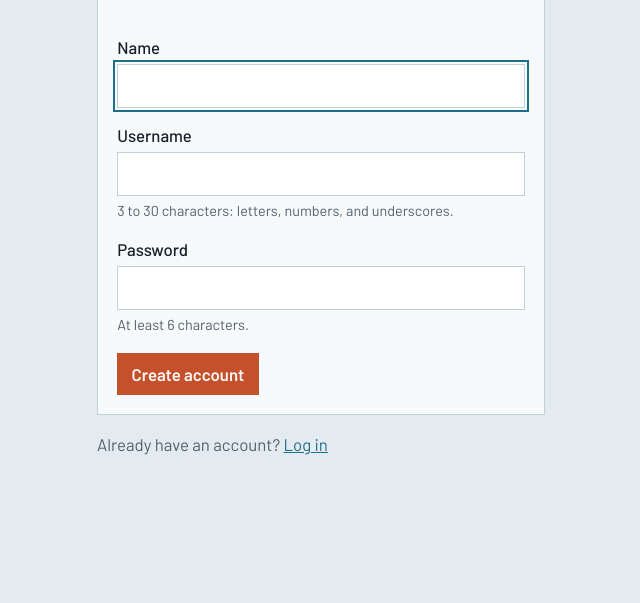
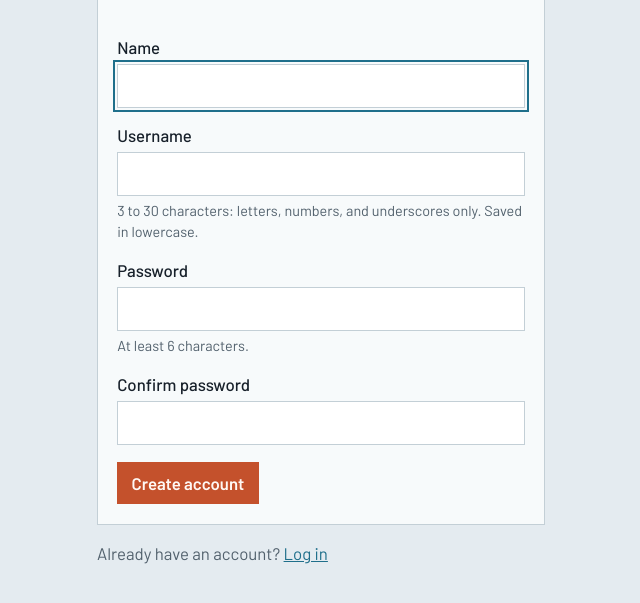
Before and after one commit to bellaouzo/Software_Engineering_CS3330, a Flask app: page /register in a window 1280 px wide. Shown: the part 146-749 px from the top of the page, without its empty margins (103-743 px from the left). Run offline with Flask 3, Linux system fonts and the light colour scheme.

Commit message:
fix: restore confirm password and PR #12 work, clean up validation (Req 6.1)

```diff
--- a/routes/auth.py
+++ b/routes/auth.py
@@ -6,6 +6,7 @@ from supabase import AuthApiError, AuthError, SupabaseException
 
 from supabase_client import get_supabase_client
 
+# Everything for logging in, signing up, and logging out
 auth_bp = Blueprint("auth", __name__)
 logger = logging.getLogger(__name__)
 
@@ -15,6 +16,10 @@ USERNAME_PATTERN = re.compile(r"^[a-z0-9_]{3,30}$")
 # Nothing is ever sent to it ("Confirm email" must stay off in Supabase). Hosted
 # Supabase rejects reserved TLDs like .invalid, but accepts example.com.
 PLACEHOLDER_EMAIL_DOMAIN = "example.com"
+# Shown as helper text and used as the form's minlength. Keep it equal to
+# "Minimum password length" in Supabase Auth (local config.toml uses 6); if the
+# live project is stricter, Supabase still rejects short ones as weak_password.
+MIN_PASSWORD_LENGTH = 6
 
 # Supabase error code -> (message shown to the user, HTTP status).
 LOGIN_ERRORS = {
@@ -29,14 +34,17 @@ REGISTER_ERRORS = {
         429,
     ),
 }
+# Fallbacks for errors we didn't plan for or when Supabase is down
 UNKNOWN_ERROR = ("Something went wrong on our end. Try again in a moment.", 502)
 UNREACHABLE_ERROR = ("Could not reach the database. Try again in a moment.", 503)
 
 
+# Turns "zach" into "zach@example.com" for Supabase
 def _username_to_email(username):
     return f"{username}@{PLACEHOLDER_EMAIL_DOMAIN}"
 
 
+# Used after login and when someone already logged in hits /login or /register
 def _redirect_to_dashboard():
     return redirect(url_for("dashboard.home"))
 
@@ -49,25 +57,33 @@ def _lookup_error(errors, error):
     return errors.get(error.code, UNKNOWN_ERROR)
 
 
+# Shows the login page again with the error and keeps the username typed in
 def _login_error(message, status, username=""):
-    # Keeps the typed username so the user only retypes the password.
     flash(message)
-    return render_template("login.html", form={"username": username}), status
+    return render_template("login.html", username=username), status
+
+
+# Shows the sign up form, also passes the min password length for the hint
+def _render_register(name="", username=""):
+    return render_template("register.html", name=name, username=username,
+                           min_password_length=MIN_PASSWORD_LENGTH)
 
 
 def _register_error(message, status, name="", username=""):
-    # Keeps the typed name and username. The password is never sent back.
+    """Re-shows the form with the name and username kept (never the password)."""
     flash(message)
-    return render_template("register.html", form={"name": name, "username": username}), status
+    return _render_register(name, username), status
 
 
 @auth_bp.route("/login", methods=["GET", "POST"])
 def login():
+    # Already logged in, no reason to see the login page
     if "user_id" in session:
         return _redirect_to_dashboard()
     if request.method == "GET":
-        return render_template("login.html", form={})
+        return render_template("login.html")
 
+    # Usernames are saved lowercase so lower it here too
     username = request.form.get("username", "").strip().lower()
     password = request.form.get("password", "")
     if not username or not password:
@@ -80,6 +96,7 @@ def login():
         return _login_error(*_lookup_error(LOGIN_ERRORS, error), username)
     except (AuthError, SupabaseException):
         return _login_error(*UNREACHABLE_ERROR, username)
+    # Save who they are and their tokens so get_user_client() can act as them
     session["user_id"] = result.user.id
     session["access_token"] = result.session.access_token
     session["refresh_token"] = result.session.refresh_token
@@ -88,23 +105,29 @@ def login():
 
 @auth_bp.route("/register", methods=["GET", "POST"])
 def register():
+    # Same as login, logged in users skip this page
     if "user_id" in session:
         return _redirect_to_dashboard()
     if request.method == "GET":
-        return render_template("register.html", form={})
+        return _render_register()
 
+    # Check the form ourselves first so we can give a clear message
     name = request.form.get("name", "").strip()
     username = request.form.get("username", "").strip().lower()
     password = request.form.get("password", "")
+    confirm_password = request.form.get("confirm_password", "")
     if not name or not username or not password:
-        return _register_error("Enter your name, username, and password.", 400, name, username)
+        return _register_error("Enter your name, username, and password.", 400,
+                               name, username)
     if not USERNAME_PATTERN.match(username):
         return _register_error(
             "Usernames are 3 to 30 characters: letters, numbers, and underscores only.",
-            400,
-            name,
-            username,
+            400, name, username,
         )
+    if password != confirm_password:
+        return _register_error("The passwords don't match. Type them again.", 400,
+                               name, username)
+    # name and username go in metadata, handle_new_user() copies them into profiles
     try:
         get_supabase_client().auth.sign_up(
             {
@@ -123,6 +146,7 @@ def register():
 
 @auth_bp.post("/logout")
 def logout():
+    # Wiping the session logs them out on our side
     session.clear()
     flash("You are logged out.")
     return redirect(url_for("auth.login"))
--- a/static/css/app.css
+++ b/static/css/app.css
@@ -15,7 +15,7 @@
   --stamp: #c4512c;      /* accent: buttons and active-nav underline */
   --stamp-ink: #fff8f4;  /* text color on top of the accent */
   --focus: #1f6f8b;      /* links and keyboard focus ring */
-   --error: #a3261b;     /* inline form errors (Req 6.1) */
+  --error: #a3261b;      /* inline form errors (Req 6.1) */
 }
 
 /* ---------- Base / reset ---------- */
@@ -307,16 +307,10 @@ button,
   }
 }
 
-/* ---------- Form hints and inline errors (Req 6.1) ---------- */
+/* ---------- Inline form errors (Req 6.1) ---------- */
+/* .field-hint is up in the forms section, these are the error versions */
 
-/* Rule shown under a field before the user types (e.g. username rules) */
-.field-hint {
-  margin: 0.3rem 0 0;
-  color: var(--muted);
-  font-size: 0.9rem;
-}
-
-/* Message shown under a field when its input breaks a rule (added by app.js) */
+/* Red message under a field that broke a rule, app.js adds these */
 .field-error {
   margin: 0.3rem 0 0;
   color: var(--error);
@@ -324,7 +318,7 @@ button,
   font-weight: 500;
 }
 
-/* Red border on the field that has the problem */
+/* Red border on the field with the problem */
 input.has-error,
 textarea.has-error,
 select.has-error {
--- a/static/js/app.js
+++ b/static/js/app.js
@@ -1,23 +1,24 @@
 /* ==========================================================================
    Inline Form Validation (Req 6.1)
-   Shows a message under a field as soon as its input breaks a rule, and again
-   for every problem when the user clicks submit, before anything is sent.
-   The rules themselves are plain HTML attributes on each field (required,
-   minlength, pattern); data-rule-message holds the text shown when a
-   minlength or pattern rule is broken. The server still checks everything.
+   Shows an error under a field once it breaks a rule, and shows all of them
+   when you hit submit so nothing bad gets sent. The rules are just HTML
+   attributes on the field (required, minlength, pattern, data-match-input).
+   data-rule-message is the error text. The server still checks everything.
    ========================================================================== */
 
 const FIELD_SELECTOR = "input, textarea, select";
+// Used if a match field doesn't have its own data-rule-message
+const MISMATCH_MESSAGE = "The passwords don't match.";
 
-// The text of the field's <label>, e.g. "Title"
+// Gets the field's label text (like "Title") for the error message
 function getFieldLabel(field) {
   const label = field.form.querySelector(`label[for="${field.id}"]`);
   return label ? label.textContent.trim() : "This field";
 }
 
-// Two checks the browser does not do reliably on its own:
-// - a required field holding only spaces counts as empty (the server agrees)
-// - minlength, which browsers skip for values filled in by autofill or scripts
+// Checks the browser doesn't do well on its own:
+// spaces only counts as empty (the server strips them too), minlength
+// (browsers skip it for autofilled values), and confirm password matching
 function checkExtraRules(field) {
   const value = field.value;
   const isText = field.tagName === "TEXTAREA" || field.type === "text";
@@ -26,11 +27,17 @@ function checkExtraRules(field) {
     message = `${getFieldLabel(field)} is required.`;
   } else if (field.minLength > 0 && value !== "" && value.length < field.minLength) {
     message = field.dataset.ruleMessage || `${getFieldLabel(field)} is too short.`;
+  } else if (field.dataset.matchInput) {
+    const original = document.getElementById(field.dataset.matchInput);
+    if (original && value !== "" && value !== original.value) {
+      message = field.dataset.ruleMessage || MISMATCH_MESSAGE;
+    }
   }
+  // An empty message means the field is fine
   field.setCustomValidity(message);
 }
 
-// The message for the first rule this field breaks, or "" if it is fine
+// Returns the error for the first rule the field breaks, or "" if it's fine
 function getErrorMessage(field) {
   const validity = field.validity;
   if (validity.valueMissing) {
@@ -45,7 +52,7 @@ function getErrorMessage(field) {
   return "";
 }
 
-// The message element under a field, created the first time it is needed
+// Finds the error <p> under a field, or makes one the first time
 function getErrorElement(field) {
   const errorId = `${field.id}-error`;
   let error = document.getElementById(errorId);
@@ -55,27 +62,28 @@ function getErrorElement(field) {
     error.className = "field-error";
     error.hidden = true;
 
-    // Put it after the field's hint text if there is one, otherwise after the field
+    // Goes under the hint text if the field has one, otherwise right under the field
     const hint = field.nextElementSibling;
     const anchor = hint && hint.classList.contains("field-hint") ? hint : field;
     anchor.insertAdjacentElement("afterend", error);
 
-    // Screen readers read the hint and the error together with the field
+    // Lets screen readers read the error along with the field
     const describedBy = field.getAttribute("aria-describedby");
     field.setAttribute("aria-describedby", describedBy ? `${describedBy} ${errorId}` : errorId);
   }
   return error;
 }
 
-// Checks one field and shows or hides its message. Returns true if it is valid.
+// Checks one field and shows or hides its error. Returns true if it's valid.
 function validateField(field) {
   if (!field.id || !field.willValidate) {
     return true;
   }
   checkExtraRules(field);
   const message = getErrorMessage(field);
+  // Fine and never had an error, so there's nothing to update
   if (!message && !document.getElementById(`${field.id}-error`)) {
-    return true; // valid and never showed an error: nothing to update
+    return true;
   }
   const error = getErrorElement(field);
   error.textContent = message;
@@ -86,11 +94,11 @@ function validateField(field) {
 }
 
 document.querySelectorAll("form").forEach((form) => {
-  // Our messages replace the browser's pop-up bubbles. Without JavaScript,
-  // noValidate stays false and the browser's own checks still run.
+  // Turn off the browser's popup bubbles since we show our own errors.
+  // If JavaScript is off this never runs, so the browser checks still work.
   form.noValidate = true;
 
-  // Leaving a field the user typed in: check it right away
+  // When they click out of a field they typed in, check it
   form.addEventListener("focusout", (event) => {
     const field = event.target;
     if (field.matches(FIELD_SELECTOR) && field.value !== "") {
@@ -99,17 +107,23 @@ document.querySelectorAll("form").forEach((form) => {
     }
   });
 
-  // Typing in a field that was already checked: update its message live,
-  // so it disappears as soon as the input is fixed
+  // Once a field has been checked, re-check it as they type so the error
+  // goes away as soon as it's fixed
   form.addEventListener("input", (event) => {
     const field = event.target;
     if (field.dataset.touched) {
       validateField(field);
     }
+    // Changing the password also re-checks Confirm password
+    form.querySelectorAll(`[data-match-input="${field.id}"]`).forEach((confirmField) => {
+      if (confirmField.dataset.touched) {
+        validateField(confirmField);
+      }
+    });
   });
 
   form.addEventListener("submit", (event) => {
-    // Check every field, so all problems show at once
+    // Check every field so all the errors show at once
     let firstInvalid = null;
     form.querySelectorAll(FIELD_SELECTOR).forEach((field) => {
       field.dataset.touched = "true";
@@ -118,16 +132,16 @@ document.querySelectorAll("form").forEach((form) => {
       }
     });
 
+    // Something's wrong, so stop the submit and jump to the first bad field
     if (firstInvalid) {
-      event.preventDefault(); // nothing is sent
+      event.preventDefault();
       firstInvalid.focus();
       return;
     }
 
-    /* Form Submit Guard: disable the submit button once a valid form is sent,
-       to prevent accidental double submissions (e.g. duplicate tickets or
-       comments). Disabling happens after the submit event fires, so the form
-       still submits normally; it just can't be clicked a second time. */
+    // Submit guard: disable the button after a good submit so people can't
+    // double click and make duplicate tickets or comments. The form still
+    // sends since this runs after the submit already started.
     const button = form.querySelector("button[type='submit']");
     if (button) {
       button.disabled = true;
--- a/templates/login.html
+++ b/templates/login.html
@@ -4,14 +4,16 @@
 
 {% block content %}
   <h1>Log in</h1>
+  {# Username comes back filled in if the login failed #}
   <form class="sheet narrow" method="post" action="{{ url_for('auth.login') }}">
     <label for="username">Username</label>
-    <input id="username" name="username" type="text" autocomplete="username" required autofocus value="{{ form.username or '' }}">
+    <input id="username" name="username" type="text" autocomplete="username" value="{{ username }}" required autofocus>
 
     <label for="password">Password</label>
     <input id="password" name="password" type="password" autocomplete="current-password" required>
 
     <button type="submit">Log in</button>
   </form>
+  {# Link for new users #}
   <p class="aside">Need an account? <a href="{{ url_for('auth.register') }}">Create one</a></p>
 {% endblock %}
--- a/templates/register.html
+++ b/templates/register.html
@@ -1,22 +1,29 @@
 {% extends "base.html" %}
 
-{% block title %}Create account · Facilities desk{% endblock %}
+{% block title %}Create account · Ticketing System{% endblock %}
 
 {% block content %}
   <h1>Create account</h1>
+  {# On a failed submit the route passes back name and username so they stay filled in; passwords never do #}
+  {# data-rule-message is the error app.js shows when a field breaks its minlength/pattern rule #}
   <form class="sheet narrow" method="post" action="{{ url_for('auth.register') }}">
     <label for="name">Name</label>
-    <input id="name" name="name" type="text" autocomplete="name" required autofocus value="{{ form.name or '' }}">
+    <input id="name" name="name" type="text" autocomplete="name" value="{{ name }}" required autofocus>
 
     <label for="username">Username</label>
-    <input id="username" name="username" type="text" autocomplete="username" minlength="3" maxlength="30" pattern="[A-Za-z0-9_]+" required aria-describedby="username-hint" data-rule-message="Usernames are 3 to 30 characters: letters, numbers, and underscores only." value="{{ form.username or '' }}">
-    <p class="field-hint" id="username-hint">3 to 30 characters: letters, numbers, and underscores.</p>
+    <input id="username" name="username" type="text" autocomplete="username" value="{{ username }}" minlength="3" maxlength="30" pattern="[A-Za-z0-9_]+" aria-describedby="username-hint" data-rule-message="Usernames are 3 to 30 characters: letters, numbers, and underscores only." required>
+    <p class="field-hint" id="username-hint">3 to 30 characters: letters, numbers, and underscores only. Saved in lowercase.</p>
 
     <label for="password">Password</label>
-    <input id="password" name="password" type="password" autocomplete="new-password" minlength="6" required aria-describedby="password-hint" data-rule-message="Passwords must be at least 6 characters.">
-    <p class="field-hint" id="password-hint">At least 6 characters.</p>
+    <input id="password" name="password" type="password" autocomplete="new-password" minlength="{{ min_password_length }}" aria-describedby="password-hint" data-rule-message="Passwords must be at least {{ min_password_length }} characters." required>
+    <p class="field-hint" id="password-hint">At least {{ min_password_length }} characters.</p>
+
+    {# data-match-input: app.js shows an error until this matches #password, the route checks it again #}
+    <label for="confirm_password">Confirm password</label>
+    <input id="confirm_password" name="confirm_password" type="password" autocomplete="new-password" data-match-input="password" data-rule-message="The passwords don't match." required>
 
     <button type="submit">Create account</button>
   </form>
+  {# Link back for people who already signed up #}
   <p class="aside">Already have an account? <a href="{{ url_for('auth.login') }}">Log in</a></p>
 {% endblock %}
```
Also changed, not shown: docs/guides/conventions.md (+11 -0 lines), docs/guides/naming-conventions.md (+0 -11 lines).
